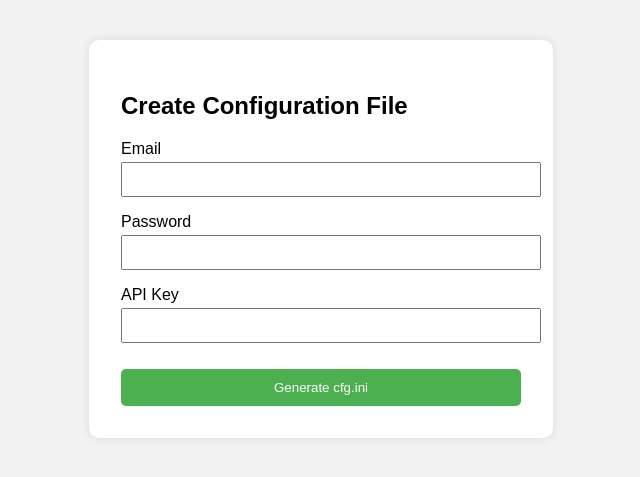
After one commit to andiburger/py-charge-amps, a Flask app: page /config in a window 1280 px wide. The commit adds this page. Shown: the top 477 px of the page, without its empty margins (319-959 px from the left). Run offline with Flask 3, Linux system fonts and the light colour scheme.

Commit message:
added html integration for cfg file generator

```diff
--- a/app.py
+++ b/app.py
@@ -3,7 +3,9 @@ from chargeampsclient import Client
 from chargeampscfgparser import ChargeAmpsCfgParser
 from xlsxresultwriter import XlsxResult
 from datetime import datetime
-from utils.utils import get_or_create_encryption_key, decrypt
+from utils.utils import get_or_create_encryption_key, decrypt, encrypt
+import configparser
+
 
 app = Flask(__name__)
 
@@ -55,5 +57,36 @@ async def get_rfid_tags():
     await myclient.close_session()
     return jsonify({"error": "No charge points found."})
 
+@app.route("/config", methods=["GET"])
+def show_config_form():
+    return render_template("config.html")
+
+
+@app.route("/generate_cfg", methods=["POST"])
+def generate_cfg():
+    email = request.form["email"]
+    password = request.form["password"]
+    api_key = request.form["api_key"]
+
+    key = get_or_create_encryption_key()
+    encrypted_email = encrypt(email, key)
+    encrypted_password = encrypt(password, key)
+
+    config = configparser.ConfigParser()
+    config["USERDATA"] = {
+        "email": encrypted_email,
+        "password": encrypted_password,
+        "apiKey": api_key
+    }
+    config["GENERAL"] = {
+        "baseUrl": "https://api.chargeamps.com",
+        "pricekWh": "0.30"
+    }
+
+    with open("cfg.ini", "w") as configfile:
+        config.write(configfile)
+
+    return "✅ cfg.ini was created successfully!"
+
 if __name__ == "__main__":
     app.run(debug=True)
--- /dev/null
+++ b/templates/config.html
@@ -0,0 +1,66 @@
+<!DOCTYPE html>
+<html lang="en">
+<head>
+  <meta charset="UTF-8">
+  <title>Create Config File</title>
+  <style>
+    body {
+      font-family: Arial, sans-serif;
+      padding: 2em;
+      background-color: #f2f2f2;
+    }
+
+    .container {
+      max-width: 400px;
+      margin: 0 auto;
+      background-color: white;
+      padding: 2em;
+      border-radius: 10px;
+      box-shadow: 0 0 10px rgba(0,0,0,0.1);
+    }
+
+    label {
+      display: block;
+      margin-top: 1em;
+    }
+
+    input[type="text"], input[type="password"] {
+      width: 100%;
+      padding: 0.6em;
+      margin-top: 0.3em;
+    }
+
+    button {
+      margin-top: 2em;
+      width: 100%;
+      padding: 0.8em;
+      background-color: #4CAF50;
+      color: white;
+      border: none;
+      border-radius: 5px;
+      cursor: pointer;
+    }
+
+    button:hover {
+      background-color: #45a049;
+    }
+  </style>
+</head>
+<body>
+  <div class="container">
+    <h2>Create Configuration File</h2>
+    <form method="POST" action="/generate_cfg">
+      <label for="email">Email</label>
+      <input type="text" id="email" name="email" required>
+
+      <label for="password">Password</label>
+      <input type="password" id="password" name="password" required>
+
+      <label for="api_key">API Key</label>
+      <input type="text" id="api_key" name="api_key" required>
+
+      <button type="submit">Generate cfg.ini</button>
+    </form>
+  </div>
+</body>
+</html>
--- a/templates/index.html
+++ b/templates/index.html
@@ -179,6 +179,9 @@
 
         <button type="submit">Start</button>
       </form>
+      <p style="text-align: center; margin-top: 1em;">
+        <a href="/config" style="color: #333; text-decoration: underline;">Configure Connection Settings</a>
+      </p>
     </div>
   </div>
 </body>
```
